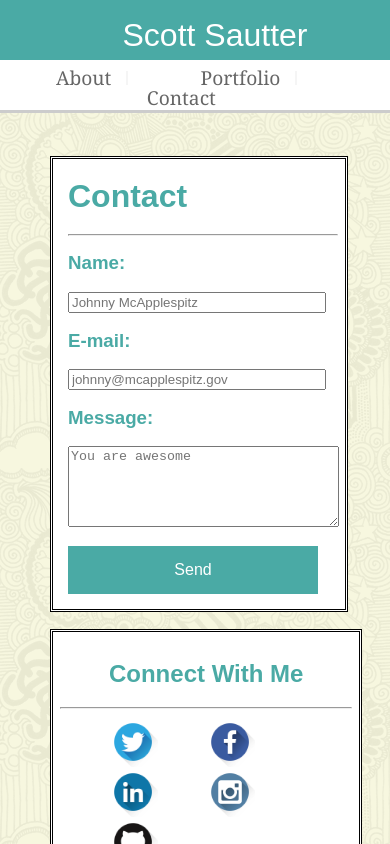
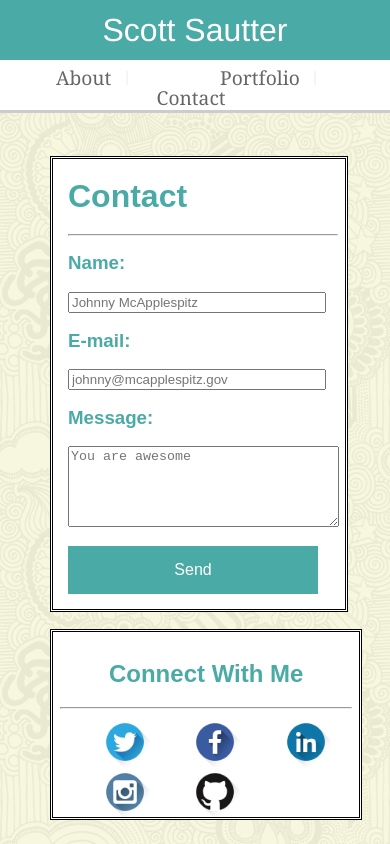
Before and after one commit to sdsautter/Responsive-Portfolio, a plain HTML site: page contact.html in a window 390 px wide. Drawn offline with Linux system fonts and the light colour scheme.

Commit message:
Updated code

```diff
--- a/assets/css/style.css
+++ b/assets/css/style.css
@@ -405,6 +405,8 @@ footer a {
 }
 
 @media screen and (max-width: 640px) {
+
+
     header {
         position: static;
         background-color: white;
@@ -446,9 +448,18 @@ footer a {
 
     header nav a {
         text-align: center;
-        margin-left: 15%;
+        margin-left: 20%;
         padding: 0;
         font-size: 1.2em;
         width: 100%;
     }
+
+    .connect img {
+        padding-left: 3.5%;
+
+    }
+
+    body {
+        height: 100%;
+    }
 }
--- a/contact.html
+++ b/contact.html
@@ -16,7 +16,7 @@
 <body>
     <header>
 	    	<div class="header-name">
-	    		<p>Scott Sautter</p>
+	    		Scott Sautter
 	    	</div>
 	    	<nav>
 	    		<a href="index.html">About</a>
```
Also changed, not shown: portfolio.html (+1 -1 lines).
